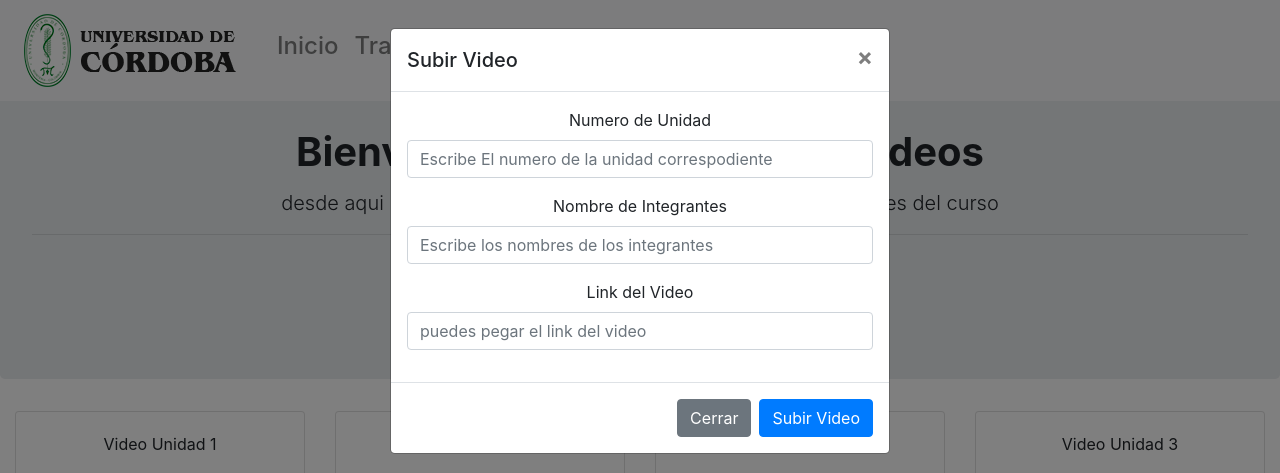
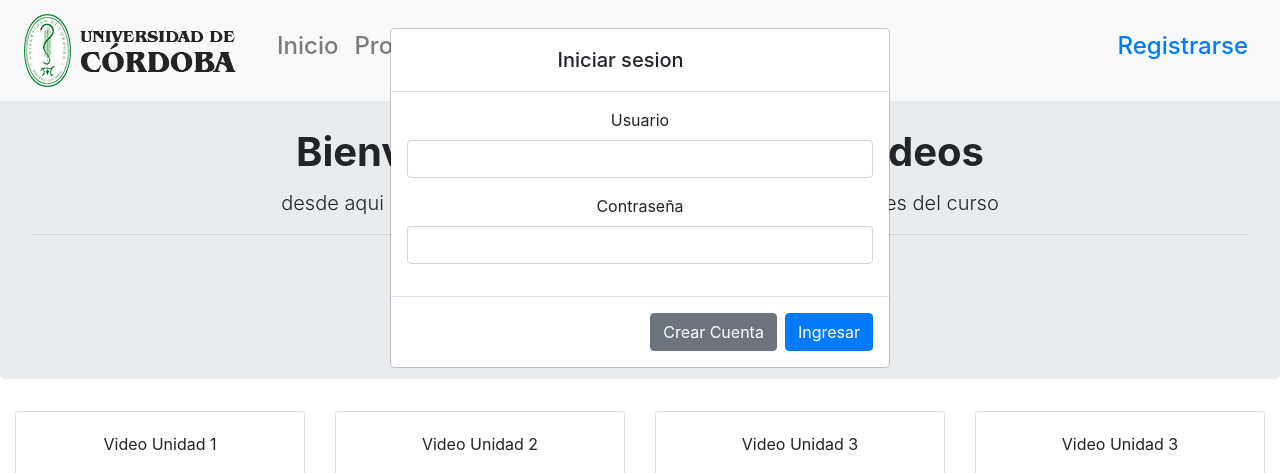
Before and after one commit to villeraluis/desarrolloIngenieriaSoftware, a PHP site: page /paginas/videos.php in a window 1280 px wide, after a click on "Registrarse". Shown: the top 473 px of the page. Run offline with PHP 8.4, Linux system fonts and the light colour scheme.

Commit message:
se creo el inicio de sesion aun sin funcionalidades solo los formularios

```diff
--- a/css/estilos.css
+++ b/css/estilos.css
@@ -0,0 +1,4 @@
+
+.modal-backdrop{
+ position: relative;
+}
--- /dev/null
+++ b/paginas/form_login.php
@@ -0,0 +1,95 @@
+
+
+
+<div class="modal " id="ventana_modal" tabindex="-1" role="dialog" aria-labelledby="exampleModalLabel" aria-hidden="true">
+    <div class="modal-dialog" role="document">
+        <div class="modal-content text-center">
+            <div class="modal-header ">
+                <h5 class="modal-title col-11 text-center" id="exampleModalLabel">Iniciar sesion</h5>
+
+            </div>
+
+
+            <div class="modal-body">
+
+                <form method="post">
+                    <div class="form-group">
+                        <label for="formGroupExampleInput">Usuario</label>
+                        <input type="text" require class="form-control" id="Titulo_pro" placeholder="">
+                    </div>
+
+                    <div class="form-group">
+                        <label for="formGroupExampleInput2">Contraseña</label>
+                        <input type="password" require class="form-control" id="pasword" placeholder="">
+                    </div>
+
+
+                </form>
+
+
+            </div>
+            <div class="modal-footer">
+
+                <button type="button" data-toggle="modal" data-target="#ventana_modal2" class="btn btn-secondary" data-dismiss="modal">Crear Cuenta</button>
+                <button type="submit"  class="btn btn-primary" >Ingresar</button>
+            </div>
+        </div>
+    </div>
+</div>
+
+<!-- ventana modal de registro por primera vez -->
+
+
+<div class="modal" id="ventana_modal2" tabindex="-1" role="dialog" aria-labelledby="exampleModalLabel" aria-hidden="true">
+    <div class="modal-dialog" role="document">
+        <div class="modal-content text-center">
+            <div class="modal-header">
+                <h5 class="modal-title col-11 text-center" id="exampleModalLabel">Iniciar sesion</h5>
+            </div>
+
+
+            <div class="modal-body">
+
+                <form method="post">
+                    <div class="form-group">
+                        <label for="formGroupExampleInput">Correo Electronico</label>
+                        <input type="text" require class="form-control" id="correo" placeholder="ingerese su correo">
+                    </div>
+
+                    <div class="form-group">
+                        <label for="formGroupExampleInput">Nombres</label>
+                        <input type="text" require class="form-control" id="nombre" placeholder="ingerese al menos uno">
+                    </div>
+
+                    <div class="form-group">
+                        <label for="formGroupExampleInput">Apellidos</label>
+                        <input type="text" require class="form-control" id="apellidos" placeholder="ingerese al menos uno">
+                    </div>
+
+                    <div class="form-group">
+                        <label for="formGroupExampleInput">Id Estudiante Unicordoba</label>
+                        <input type="text" require class="form-control" id="id_estudiante" placeholder="ingerese al menos uno">
+                    </div>
+
+                    <div class="form-group">
+                        <h4 for="formGroupExampleInput2">Contraseña</h4>
+                        <input type="password" require class="form-control" id="pasword" >
+                    </div>
+                    <div class="form-group">
+                        <label for="formGroupExampleInput2">Confirmar Contraseña</label>
+                        <input type="password" require class="form-control" id="pasword" >
+                    </div>
+
+
+                </form>
+
+
+            </div>
+            <div class="modal-footer">
+
+                <button type="submit" class="btn btn-secondary" data-dismiss="modal">Cancelar</button>
+                <button type="button"  class="btn btn-primary" >Registrar</button>
+            </div>
+        </div>
+    </div>
+</div>
--- a/paginas/header.php
+++ b/paginas/header.php
@@ -8,22 +8,49 @@
 
     <!-- Bootstrap CSS -->
     <link rel="stylesheet" href="https://stackpath.bootstrapcdn.com/bootstrap/4.5.0/css/bootstrap.min.css" integrity="sha384-9aIt2nRpC12Uk9gS9baDl411NQApFmC26EwAOH8WgZl5MYYxFfc+NcPb1dKGj7Sk" crossorigin="anonymous">
-
+    <link type="text/css" rel="stylesheet" href="../css/estilos.css" />
     <title>AppDesarrollo</title>
 </head>
 
 <body>
-<nav class="navbar navbar-expand-lg navbar-light bg-light fixed-top">
+
+    <div class="container col-12">
+
+        <nav class="navbar navbar-expand-lg navbar-light bg-light fixed-top ">
             <a class="navbar-brand" href="principal.php"><img src="../imagenes/unicordoba_logo1.png"></img></a>
             <button class="navbar-toggler" type="button" data-toggle="collapse" data-target="#navbarNavAltMarkup" aria-controls="navbarNavAltMarkup" aria-expanded="false" aria-label="Toggle navigation">
                 <span class="navbar-toggler-icon"></span>
             </button>
-        <div class="collapse navbar-collapse" id="navbarNavAltMarkup">
+            <div class="collapse navbar-collapse  " id="navbarNavAltMarkup">
                 <div class="navbar-nav ">
-                <a class="nav-item nav-link " href="principal.php"><h4>Inicio</h4></a>
-                <a class="nav-item nav-link" href="proyectos.php"><h4>Trabajos</h4></a>
-                <a class="nav-item nav-link" href="videos.php"><h4>Videos</h4></a>
+                    <a class="nav-item nav-link " href="principal.php">
+                        <h4>Inicio</h4>
+                    </a>
+                    <a class="nav-item nav-link" href="proyectos.php">
+                        <h4>Proyectos</h4>
+                    </a>
+                    <a class="nav-item nav-link" href="videos.php">
+                        <h4>Videos</h4>
+                    </a>
+
+
+
 
                 </div>
+
+
             </div>
+
+            <div>
+
+                <?php include "form_login.php" ?>
+                <a class="nav-item nav-link  " data-toggle="modal" data-target="#ventana_modal" href="" role="button">
+                    <h4>Registrarse</h4>
+                </a>
+
+            </div>
+
+
         </nav>
+
+    </div>
```
Also changed, not shown: 1 other file. Lines whose indentation alone changed are shown as unchanged.
